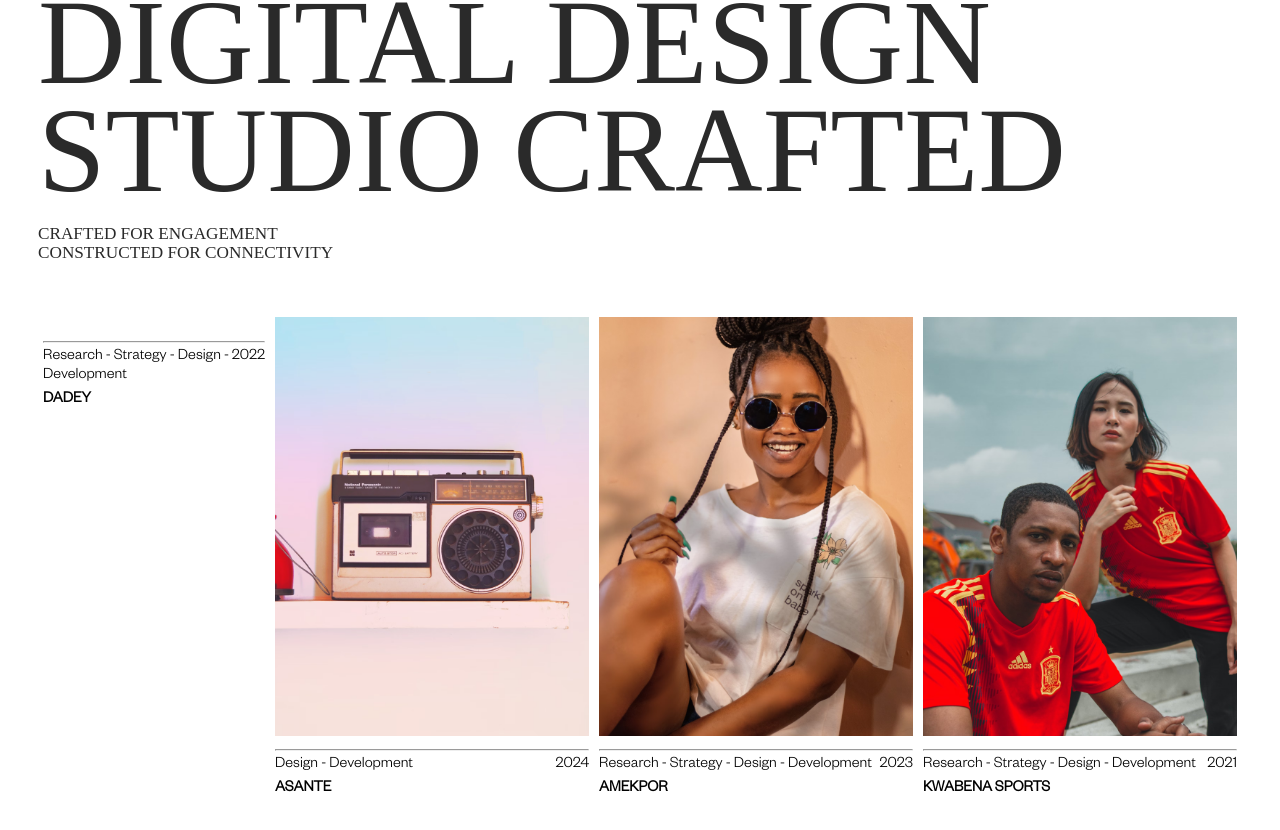
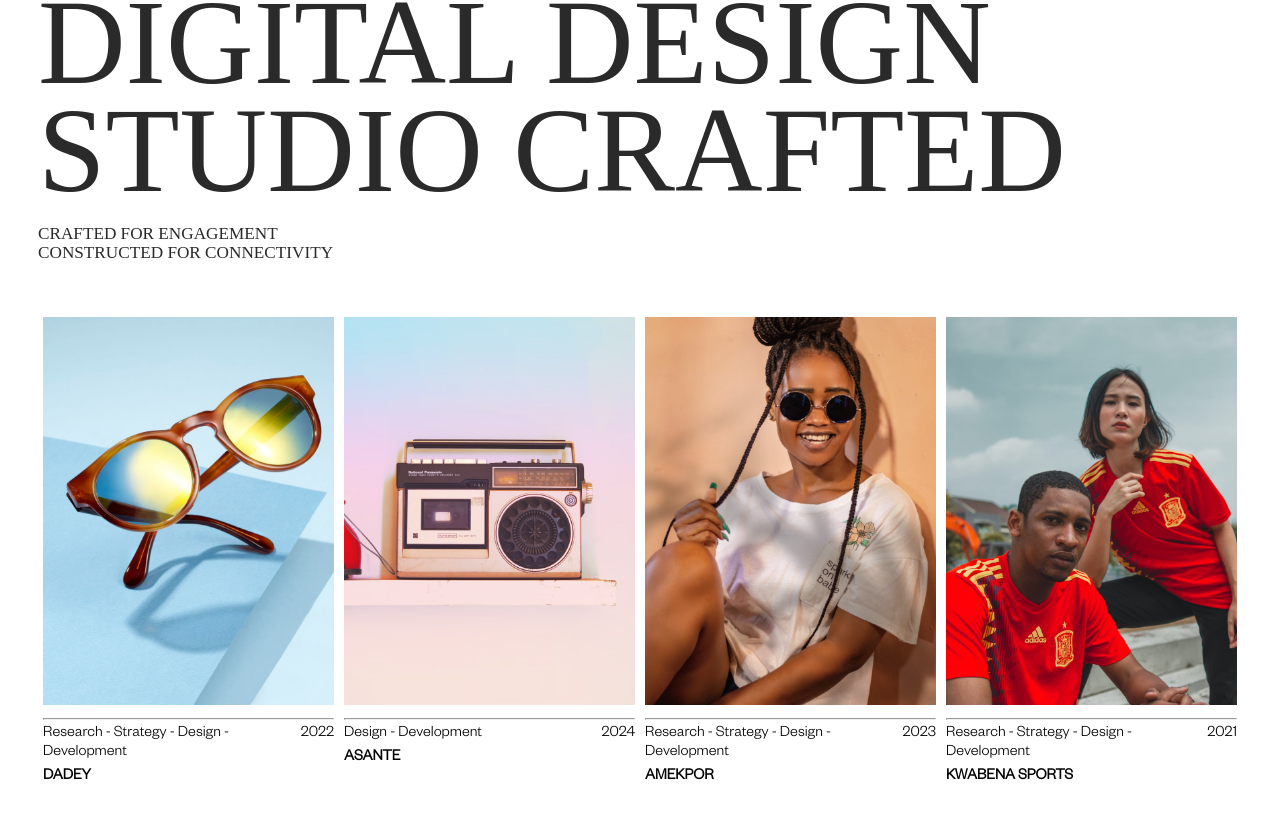
Before and after one commit to billalhossain2/case-study-landing-page, a plain HTML site: page index.html in a window 1280 px wide. Shown: the part 402-1232 px from the top of the page. Drawn offline with Linux system fonts and the light colour scheme.

Commit message:
image issue is solved

```diff
--- a/index.html
+++ b/index.html
@@ -38,7 +38,7 @@
         <!-- case study list section  -->
         <section class="case-study-list">
             <div class="case-study-card">
-                <img src="/images//sunglass.png" alt="">
+                <img src="/images/sunglass.png" alt="">
                 <hr>
                 <div class="case-study-line">
                     <p>Research - Strategy - Design - Development</p>
```
